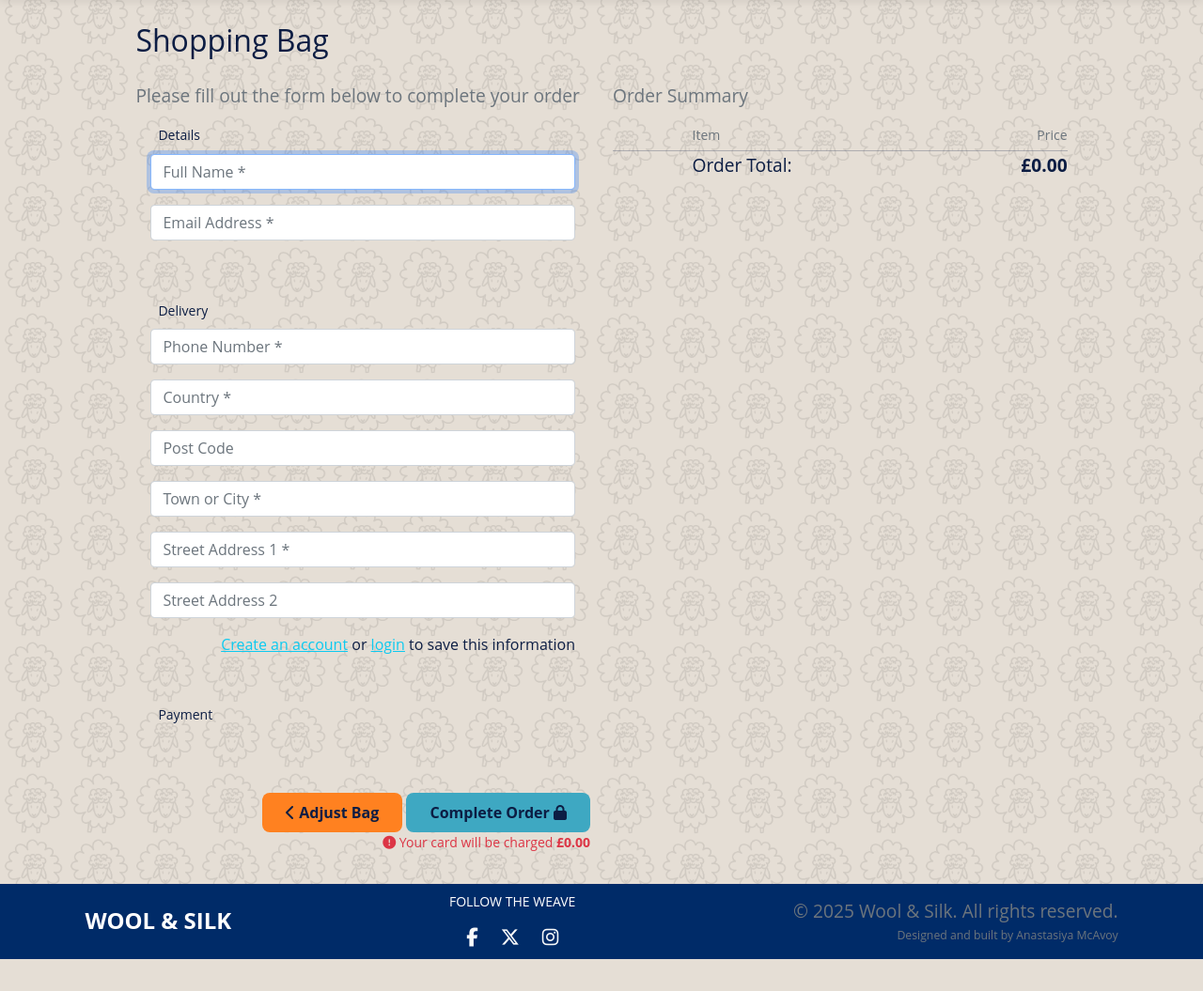
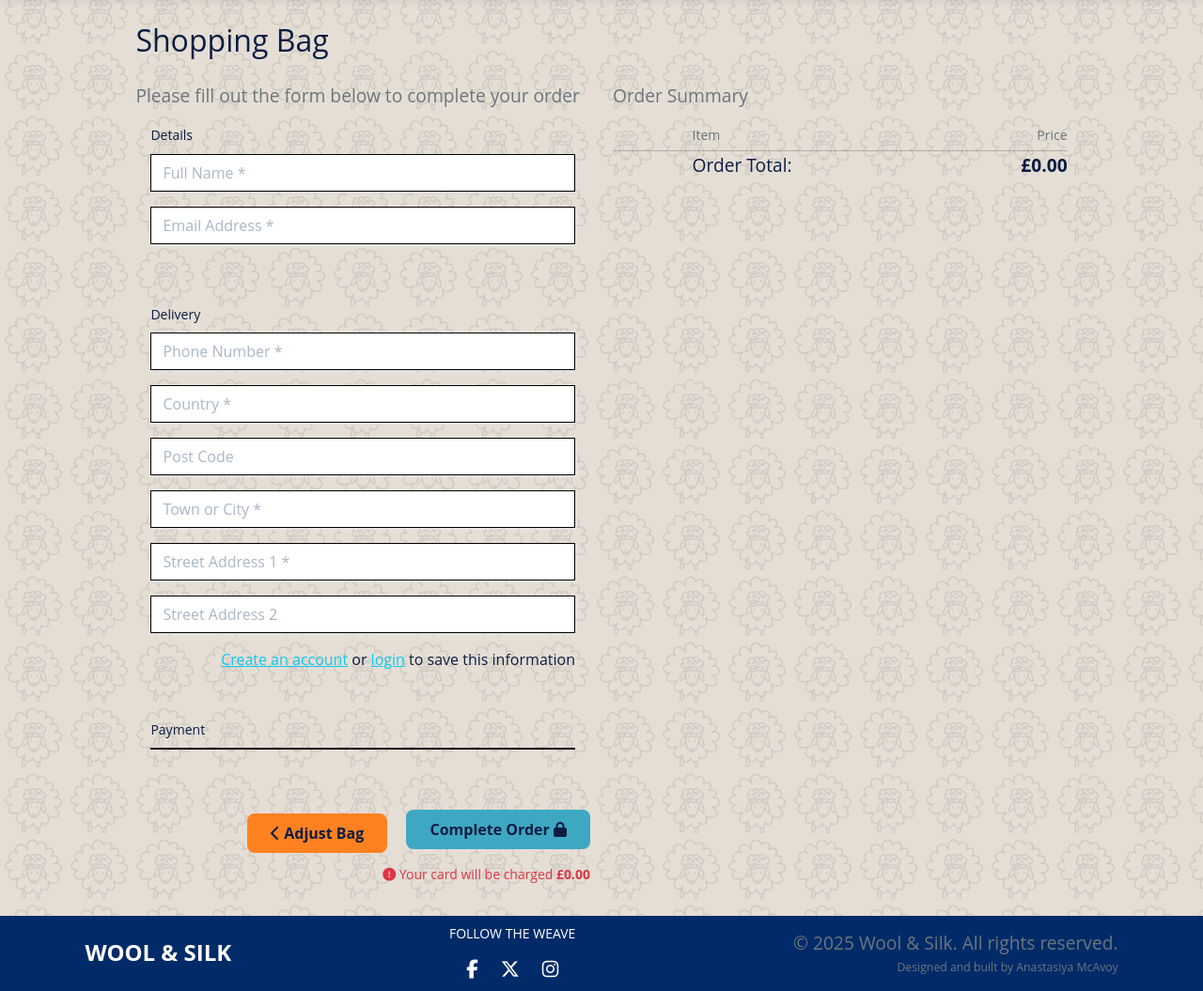
Before and after one commit to Anastasiya-m4c/wool-silk_ecommerce, a Django app: template checkout/templates/checkout/checkout.html in a window 1280 px wide. Shown: the part 90-1145 px from the top of the page at 94% size. Before the commit the page ends 1111 px from the top, so only its background shows below. Run offline with Django 4.2, Linux system fonts and the light colour scheme; the template is opened without the code that fills it: values that come from a table or form of the project are taken from there, others are empty; some libraries are stand-ins or nearby versions.

Commit message:
add stripe

```diff
--- a/checkout/static/checkout/css/checkout.css
+++ b/checkout/static/checkout/css/checkout.css
@@ -0,0 +1,37 @@
+.StripeElement,
+.stripe-style-input {
+    box-sizing: border-box;
+    height: 40px;
+    padding: 10px 12px;
+    border: 1px solid transparent;
+    border-radius: 0px;
+    background-color: white;
+    box-shadow: 0 1px 3px 0 #e6ebf1;
+    -webkit-transition: box-shadow 150ms ease;
+    transition: box-shadow 150ms ease;
+}
+
+.StripeElement--focus,
+.stripe-style-input:focus,
+.stripe-style-input:active {
+    box-shadow: 0 1px 3px 0 #cfd7df;
+}
+
+.StripeElement--webkit-autofill {
+    background-color: #fefde5 !important;
+}
+
+.stripe-style-input::placeholder {
+    color: #aab7c4;
+}
+
+.fieldset-label {
+    position: relative;
+    right: .5rem;
+}
+
+#payment-form .form-control,
+#card-element {
+    color: #000;
+    border: 1px solid #000;
+}
--- a/checkout/templates/checkout/checkout.html
+++ b/checkout/templates/checkout/checkout.html
@@ -41,7 +41,7 @@
             <div class="row">
                 <div class="col-2 mb-1">
                     {% if item.product.image %}
-                    <img class="w-100" src="{{ item.product.image.url }}" alt="{{ item.product.name }}">
+                    <img class="w-100 rounded" src="{{ item.product.image.url }}" alt="{{ item.product.name }}">
                     {% else %}
                     <img class="w-100" src="{{ MEDIA_URL }}noimage.png" alt="{{ item.product.name }}">
                     {% endif %}
@@ -104,7 +104,7 @@
                 </fieldset>
 
                 <fieldset class="px-3">
-                    <legend class="fieldset-label small text-black px-2 w-auto">Payment</legend>
+                    <legend class="fieldset-label small px-2 w-auto">Payment</legend>
                     <!-- Stripe card element -->
                     <div class="mb-3" id="card-element"></div>
                     <!-- Display card errors -->
@@ -113,11 +113,12 @@
 
                 <div class="submit-button text-end mt-5 mb-2">
                     <a href{% spaceless %}="{% url 'view_bag' %}" {% endspaceless %}
-                        class="btn btn-one">
+                        class="btn btn-one mb-2 me-3">
                         <span class="icon"><i class="fas fa-chevron-left"></i></span>
                         <span class="fw-bold">Adjust Bag</span>
                     </a>
-                    <button id="submit-button" class="btn btn-two" type="submit">
+
+                    <button id="submit-button" class="btn btn-two mb-3" type="submit">
                         <span class="fw-bold">Complete Order</span>
                         <span class="icon"><i class="fas fa-lock"></i></span>
                     </button>
@@ -132,3 +133,11 @@
     </div>
 </div>
 {% endblock %}
+
+{% block postload_js %}
+    {{ block.super }}
+    {{ stripe_public_key|json_script:"stripe-public-key" }}
+    {{ id_client_secret|json_script:"id_client_secret" }}
+    <script src="{% static 'checkout/js/stripe_elements.js' %}"></script>
+
+{% endblock %}
--- a/templates/base.html
+++ b/templates/base.html
@@ -54,6 +54,7 @@
         <script src="https://cdn.jsdelivr.net/npm/bootstrap@5.0.2/dist/js/bootstrap.bundle.min.js"
                 integrity="sha384-MrcW6ZMFYlzcLA8Nl+NtUVF0sA7MsXsP1UyJoMp4YLEuNSfAP+JcXn/tWtIaxVXM"
                 crossorigin="anonymous"></script>
+        <script src="https://js.stripe.com/v3/"></script>
     {% endblock %}
 
 
--- a/wool_and_silk/settings.py
+++ b/wool_and_silk/settings.py
@@ -12,6 +12,8 @@ https://docs.djangoproject.com/en/4.2/ref/settings/
 
 from pathlib import Path
 import os
+if os.path.isfile('env.py'):
+    import env
 
 # Build paths inside the project like this: BASE_DIR / 'subdir'.
 BASE_DIR = Path(__file__).resolve().parent.parent
@@ -183,6 +185,10 @@ STATICFILES_DIRS = (os.path.join(BASE_DIR, 'static'),)
 MEDIA_URL = '/media/'
 MEDIA_ROOT = os.path.join(BASE_DIR, 'media')
 
+STRIPE_CURRENCY = 'gbp'
+STRIPE_PUBLIC_KEY = os.getenv('STRIPE_PUBLIC_KEY', '')
+STRIPE_SECRET_KEY = os.getenv('STRIPE_SECRET_KEY', '')
+
 # Default primary key field type
 # https://docs.djangoproject.com/en/4.2/ref/settings/#default-auto-field
 
```
Also changed, not shown: checkout/static/checkout/js/stripe_elements.js (added, +45 -0 lines), checkout/views.py (+11 -0 lines), 1 other file.
